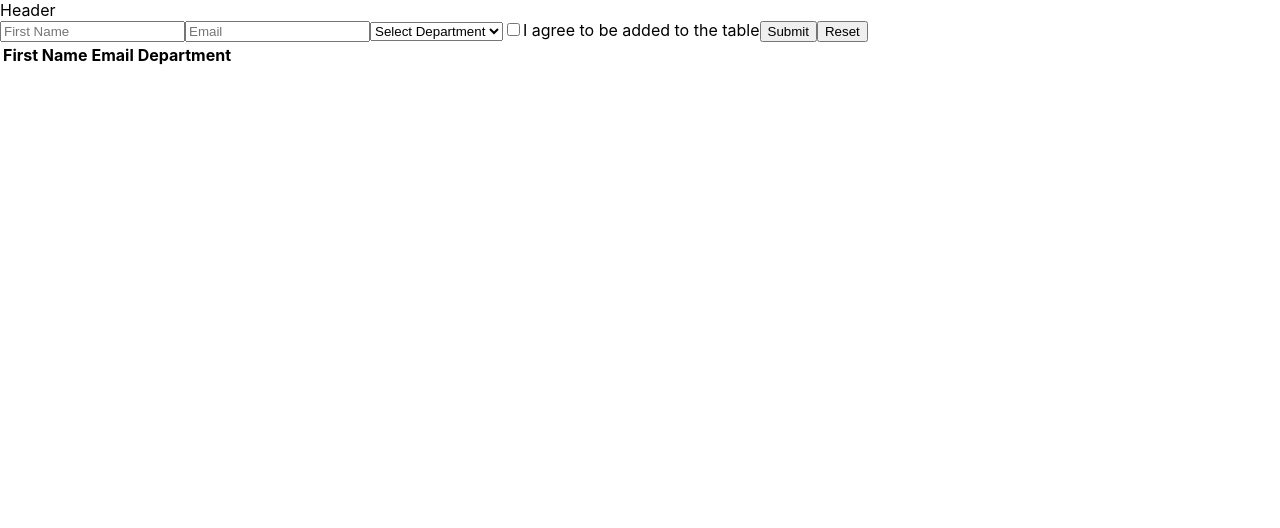
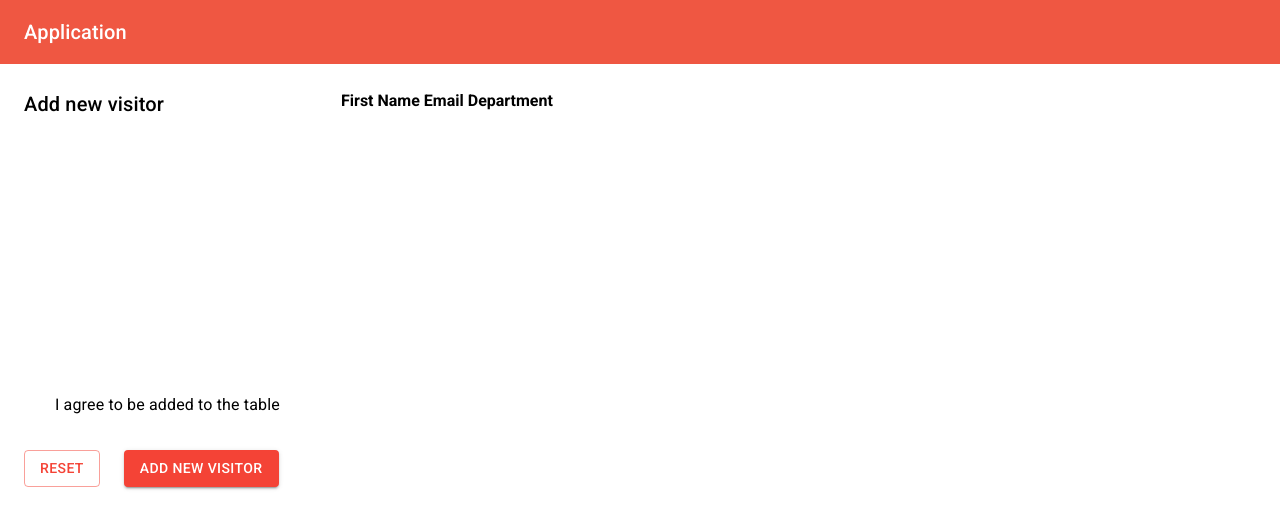
Before and after one commit to sagar-vaghela/Awesome-Guestbook, a React (Create React App) app: page / in a window 1280 px wide. Shown: the top 528 px of the page. Built offline with nearby package versions, Linux system fonts and the light colour scheme.

Commit message:
added material ui

```diff
--- a/package.json
+++ b/package.json
@@ -3,6 +3,9 @@
   "version": "0.1.0",
   "private": true,
   "dependencies": {
+    "@emotion/react": "^11.11.1",
+    "@emotion/styled": "^11.11.0",
+    "@mui/material": "^5.14.10",
     "@testing-library/jest-dom": "^5.17.0",
     "@testing-library/react": "^13.4.0",
     "@testing-library/user-event": "^13.5.0",
--- a/public/index.html
+++ b/public/index.html
@@ -1,14 +1,11 @@
-<!DOCTYPE html>
+<!doctype html>
 <html lang="en">
   <head>
     <meta charset="utf-8" />
     <link rel="icon" href="%PUBLIC_URL%/favicon.ico" />
     <meta name="viewport" content="width=device-width, initial-scale=1" />
     <meta name="theme-color" content="#000000" />
-    <meta
-      name="description"
-      content="Web site created using create-react-app"
-    />
+    <meta name="description" content="Web site created using create-react-app" />
     <link rel="apple-touch-icon" href="%PUBLIC_URL%/logo192.png" />
     <!--
       manifest.json provides metadata used when your web app is installed on a
@@ -24,6 +21,12 @@
       work correctly both with client-side routing and a non-root public URL.
       Learn how to configure a non-root public URL by running `npm run build`.
     -->
+    <link rel="preconnect" href="https://fonts.googleapis.com" />
+    <link rel="preconnect" href="https://fonts.gstatic.com" crossorigin />
+    <link
+      href="https://fonts.googleapis.com/css2?family=Roboto:ital,wght@0,100;0,300;0,400;0,500;0,700;0,900;1,100;1,300;1,400;1,500;1,700;1,900&display=swap"
+      rel="stylesheet"
+    />
     <title>React App</title>
   </head>
   <body>
--- a/src/App.js
+++ b/src/App.js
@@ -1,16 +1,32 @@
-import { BrowserRouter } from "react-router-dom";
-import Header from "./component/header";
-import GuestBookRoutes from "./routes";
-import { Provider } from "react-redux";
-import store from "./redux/store";
+import { BrowserRouter } from 'react-router-dom';
+import Header from './component/header';
+import GuestBookRoutes from './routes';
+import { Provider } from 'react-redux';
+import store from './redux/store';
+import { ThemeProvider, createTheme } from '@mui/material/styles';
+import { Box } from '@mui/system';
+
+const theme = createTheme({
+  palette: {
+    mode: 'dark',
+    primary: {
+      main: '#EF5742',
+      font: 'Roboto, sans-serif'
+    }
+  }
+});
 
 const App = () => {
   return (
     <Provider store={store}>
-      <BrowserRouter>
-        <Header />
-        <GuestBookRoutes />
-      </BrowserRouter>
+      <ThemeProvider theme={theme}>
+        <BrowserRouter>
+          <Box fontFamily={theme.palette.primary.font}>
+            <Header />
+            <GuestBookRoutes />
+          </Box>
+        </BrowserRouter>
+      </ThemeProvider>
     </Provider>
   );
 };
--- a/src/component/guestDetails/index.js
+++ b/src/component/guestDetails/index.js
@@ -1,13 +1,18 @@
-import React from "react";
-import VisitorForm from "./visitorForm";
-import VisitorDetailsTable from "./visitorDetails";
+import React from 'react';
+import VisitorForm from './visitorForm';
+import VisitorDetailsTable from './visitorDetails';
+import { Grid } from '@mui/material';
 
 const GuestDetails = () => {
   return (
-    <div>
-      <VisitorForm />
-      <VisitorDetailsTable />
-    </div>
+    <Grid container p={3} spacing={3}>
+      <Grid item xs={3}>
+        <VisitorForm />
+      </Grid>
+      <Grid item xs={9}>
+        <VisitorDetailsTable />
+      </Grid>
+    </Grid>
   );
 };
 export default GuestDetails;
--- a/src/component/guestDetails/visitorForm.js
+++ b/src/component/guestDetails/visitorForm.js
@@ -1,14 +1,48 @@
-import React, { useState } from "react";
-import { useDispatch } from "react-redux";
-import { saveFormData } from "../../redux/action";
+import React, { useState } from 'react';
+import { useDispatch } from 'react-redux';
+import { saveFormData } from '../../redux/action';
+import {
+  Box,
+  Button,
+  Checkbox,
+  FormControl,
+  FormControlLabel,
+  InputLabel,
+  MenuItem,
+  Select,
+  TextField,
+  Typography
+  // useTheme
+} from '@mui/material';
+
+const departmentInfo = [
+  {
+    value: 'marketing',
+    label: 'Marketing'
+  },
+  {
+    value: 'it',
+    label: 'IT'
+  },
+  {
+    value: 'sales',
+    label: 'Sales'
+  },
+  {
+    value: 'management',
+    label: 'Management'
+  }
+];
+
 const VisitorForm = () => {
   const [formData, setFormData] = useState({
-    firstName: "",
-    email: "",
-    department: ""
+    firstName: '',
+    email: '',
+    department: ''
   });
   const [saveToLocalStorage, setSaveToLocalStorage] = useState(false);
   const dispatch = useDispatch();
+  // const theme = useTheme();
 
   const handleChange = (e) => {
     const { name, value } = e.target;
@@ -27,65 +61,80 @@ const VisitorForm = () => {
     dispatch(saveFormData(formData));
 
     if (saveToLocalStorage) {
-      const savedData = JSON.parse(localStorage.getItem("formData")) || [];
+      const savedData = JSON.parse(localStorage.getItem('formData')) || [];
       savedData.push(formData);
-      localStorage.setItem("formData", JSON.stringify(savedData));
+      localStorage.setItem('formData', JSON.stringify(savedData));
     }
   };
 
   const handleReset = () => {
     // Clear all form fields and reset the checkbox
     setFormData({
-      firstName: "",
-      department: "",
-      email: ""
+      firstName: '',
+      department: '',
+      email: ''
     });
     setSaveToLocalStorage(false);
   };
 
   return (
-    <div>
-      <input
-        type="text"
+    <Box display={'flex'} flexDirection={'column'} gap={3}>
+      <Typography variant="h6">Add new visitor</Typography>
+
+      <TextField
+        fullWidth
+        variant="outlined"
+        label="Full name"
         name="firstName"
         value={formData.firstName}
         onChange={handleChange}
-        placeholder="First Name"
       />
-      <input
-        type="email"
+
+      <TextField
+        fullWidth
+        variant="outlined"
+        label="Email Address *"
         name="email"
         value={formData.email}
         onChange={handleChange}
-        placeholder="Email"
       />
-      <select
-        name="department"
-        value={formData.department}
-        onChange={handleChange}
-        placeholder="Select Department">
-        <option value="">Select Department</option>
-        <option value="marketing">Marketing</option>
-        <option value="it">IT</option>
-        <option value="sales">Sales</option>
-        <option value="management">Management</option>
-      </select>
-      <label>
-        <input
-          type="checkbox"
+
+      <FormControl fullWidth>
+        <InputLabel id="department-select-label">Age</InputLabel>
+        <Select
+          id="department-select"
+          labelId="department-select-label"
+          name="department"
+          label="Age"
+          value={formData.department}
+          onChange={handleChange}>
+          {departmentInfo.map((option) => (
+            <MenuItem key={option.value} value={option.value}>
+              {option.label}
+            </MenuItem>
+          ))}
+        </Select>
+      </FormControl>
+
+      <Box>
+        <FormControlLabel
           name="saveToLocalStorage"
           checked={saveToLocalStorage}
           onChange={handleCheckboxChange}
+          control={<Checkbox />}
+          label="I agree to be added to the table"
         />
-        I agree to be added to the table
-      </label>
-      <button type="submit" onClick={handleSubmit}>
-        Submit
-      </button>
-      <button type="button" onClick={handleReset}>
-        Reset
-      </button>
-    </div>
+      </Box>
+
+      <Box display={'flex'} gap={3}>
+        <Button variant="outlined" color={'error'} onClick={handleReset}>
+          Reset
+        </Button>
+        <Button variant="contained" color={'error'} onClick={handleSubmit}>
+          Add new visitor
+        </Button>
+      </Box>
+    </Box>
   );
 };
 
--- a/src/component/header/index.js
+++ b/src/component/header/index.js
@@ -1,7 +1,15 @@
 import React from 'react';
+import { Box, Typography, useTheme } from '@mui/material';
 
 const Header = () => {
-  return <div>Header</div>;
+  const theme = useTheme();
+  return (
+    <Box px={3} py={2} bgcolor={theme.palette.primary.main}>
+      <Typography variant="h6" color={'white'}>
+        Application
+      </Typography>
+    </Box>
+  );
 };
 
 export default Header;
```
Also changed, not shown: 1 other file (tests, documents, lock files or other folders).
